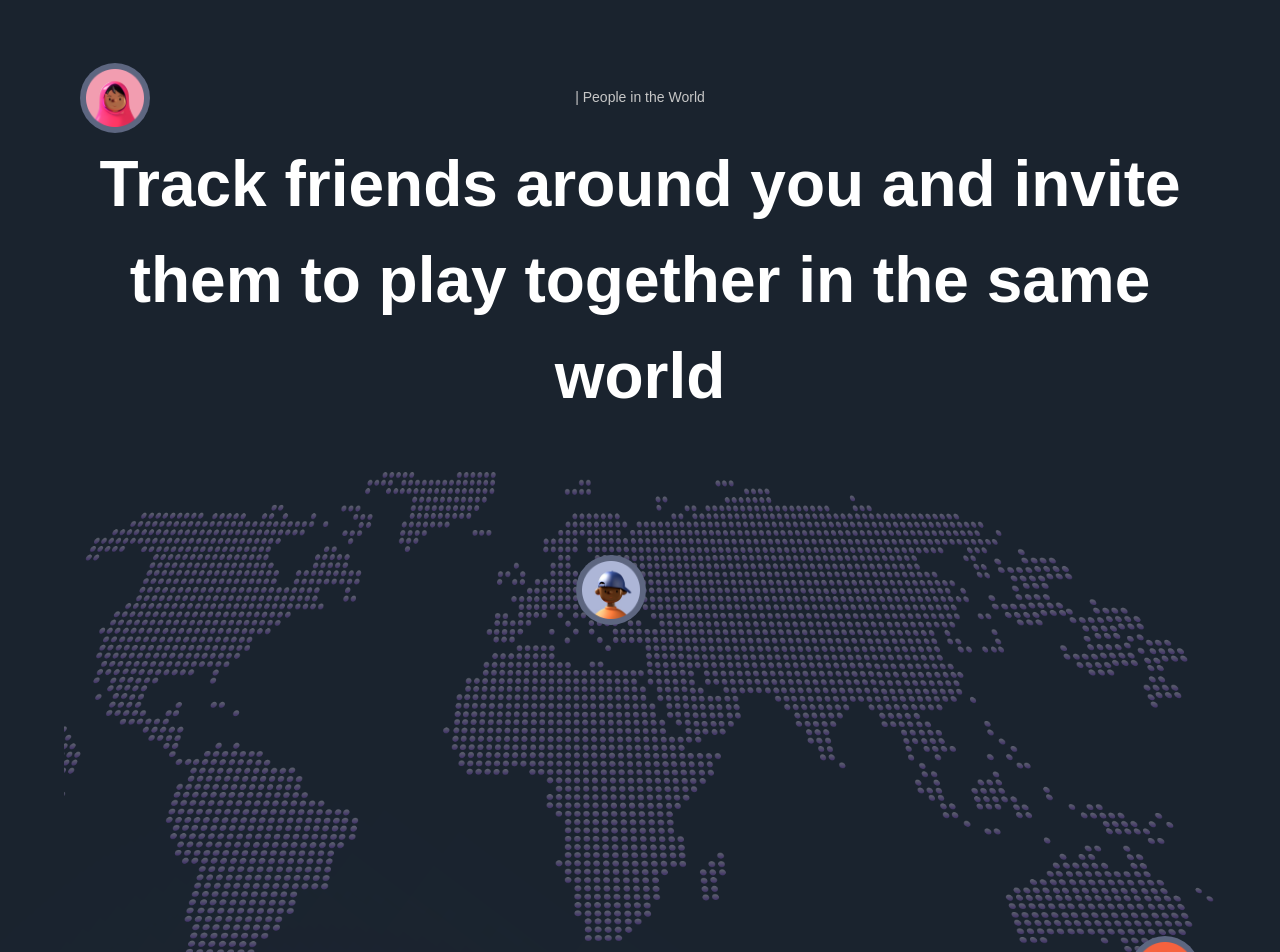
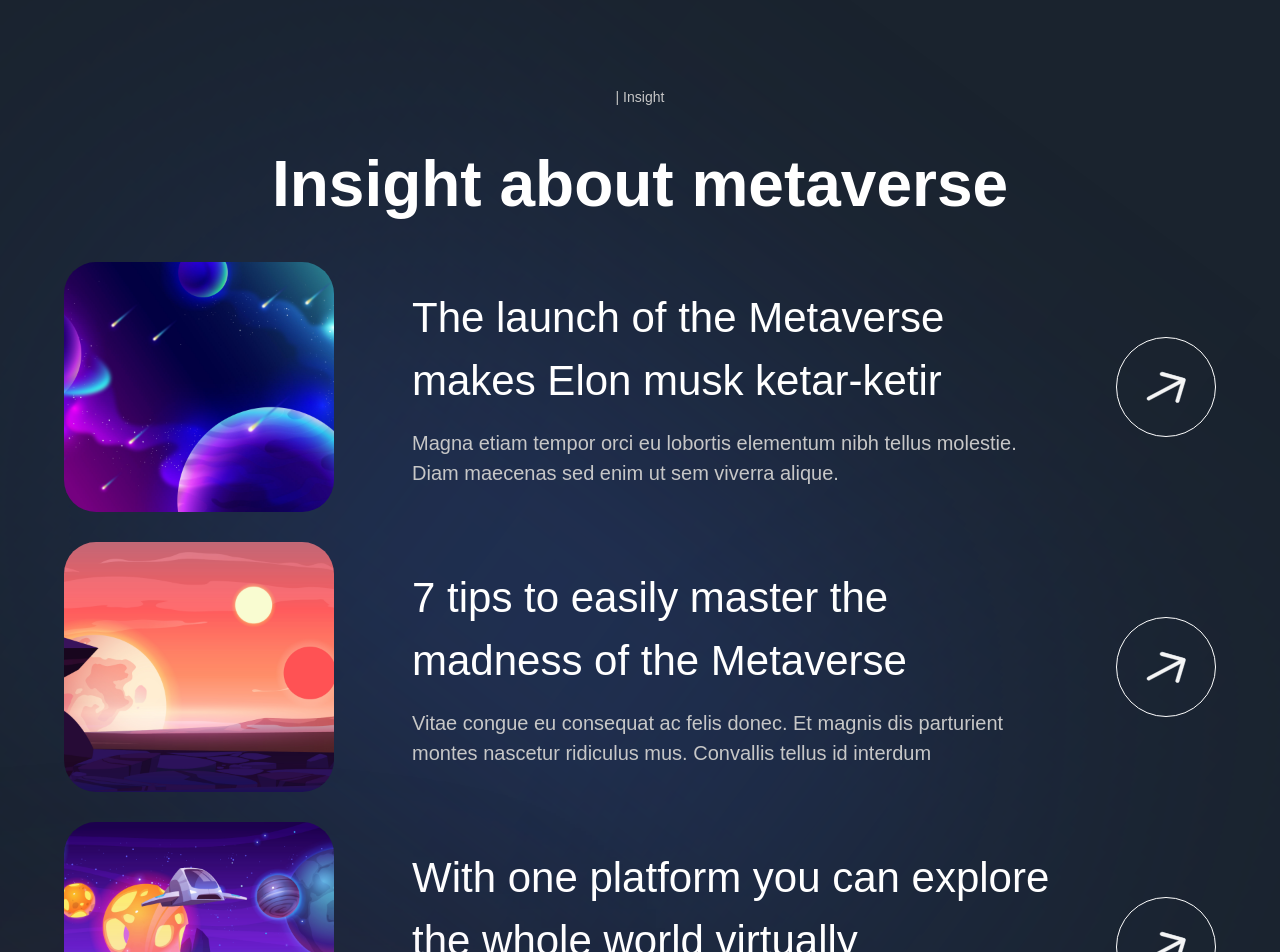
Before and after one commit to doleetos/nextjs-metaverse, a Next.js app: page / in a window 1280 px wide. Shown: the part 4160-5112 px from the top of the page. Built offline with nearby package versions, Linux system fonts and the light colour scheme; a web font is replaced by a local one.

Commit message:
deleted worlds sections

```diff
--- a/app/page.js
+++ b/app/page.js
@@ -7,7 +7,6 @@ import {
   Hero,
   Insights,
   WhatsNew,
-  World,
 } from "../sections";
 
 const Page = () => (
@@ -27,8 +26,6 @@ const Page = () => (
       <WhatsNew />
     </div>
 
-    <World />
-
     <div className="relative">
       <Insights />
       <div className="gradient-04 z-0" />
--- a/pages/index.js
+++ b/pages/index.js
@@ -7,7 +7,6 @@ import {
   Hero,
   Insights,
   WhatsNew,
-  World,
 } from "../sections";
 
 const Page = () => (
@@ -27,8 +26,6 @@ const Page = () => (
       <WhatsNew />
     </div>
 
-    <World />
-
     <div className="relative">
       <Insights />
       <div className="gradient-04 z-0" />
--- a/sections/World.jsx
+++ /dev/null
@@ -1,48 +0,0 @@
-"use client";
-
-import { motion } from "framer-motion";
-import styles from "../styles";
-import { TitleText, TypingText } from "../components";
-import { staggerContainer, fadeIn } from "../utils/motion";
-
-const World = () => (
-  <section className={`${styles.paddings} relative z-10`}>
-    <motion.div
-      variants={staggerContainer}
-      initial="hidden"
-      whileInView="show"
-      viewport={{ once: true, amount: 0.25 }}
-      className={`${styles.innerWidth} mx-auto flex flex-col`}
-    >
-      <TypingText title="| People in the World" textStyles="text-center" />
-      <TitleText
-        title={
-          <>
-            Track friends around you and invite them to play together in the
-            same world
-          </>
-        }
-        textStyles="text-center"
-      />
-
-      <motion.div
-        variants={fadeIn("up", "tween", 0.3, 1)}
-        className="relative, mt-[68px] flex w-full h-[550px]"
-      >
-        <img src="/map.png" alt="map" className="w-full h-full object-cover" />
-
-        <div className="absolute bottom-20 right-20 w-[70px] h-[70px] p-[6px] rounded-full bg-[#5d6680]">
-          <img src="people-01.png" alt="people" className="w-full h-full" />
-        </div>
-        <div className="absolute left-20 top-10 w-[70px] h-[70px] p-[6px] rounded-full bg-[#5d6680]">
-          <img src="people-02.png" alt="people" className="w-full h-full" />
-        </div>
-        <div className="absolute top-1/2 left-[45%] w-[70px] h-[70px] p-[6px] rounded-full bg-[#5d6680]">
-          <img src="people-03.png" alt="people" className="w-full h-full" />
-        </div>
-      </motion.div>
-    </motion.div>
-  </section>
-);
-
-export default World;
```
